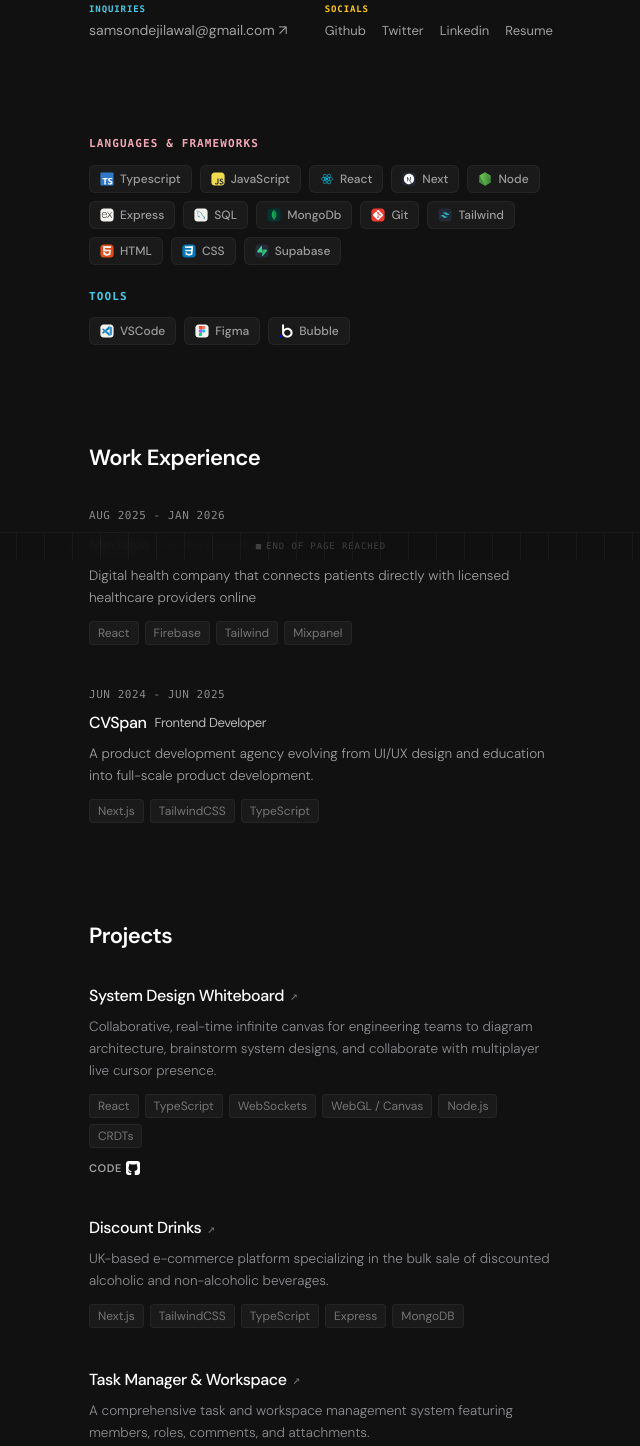
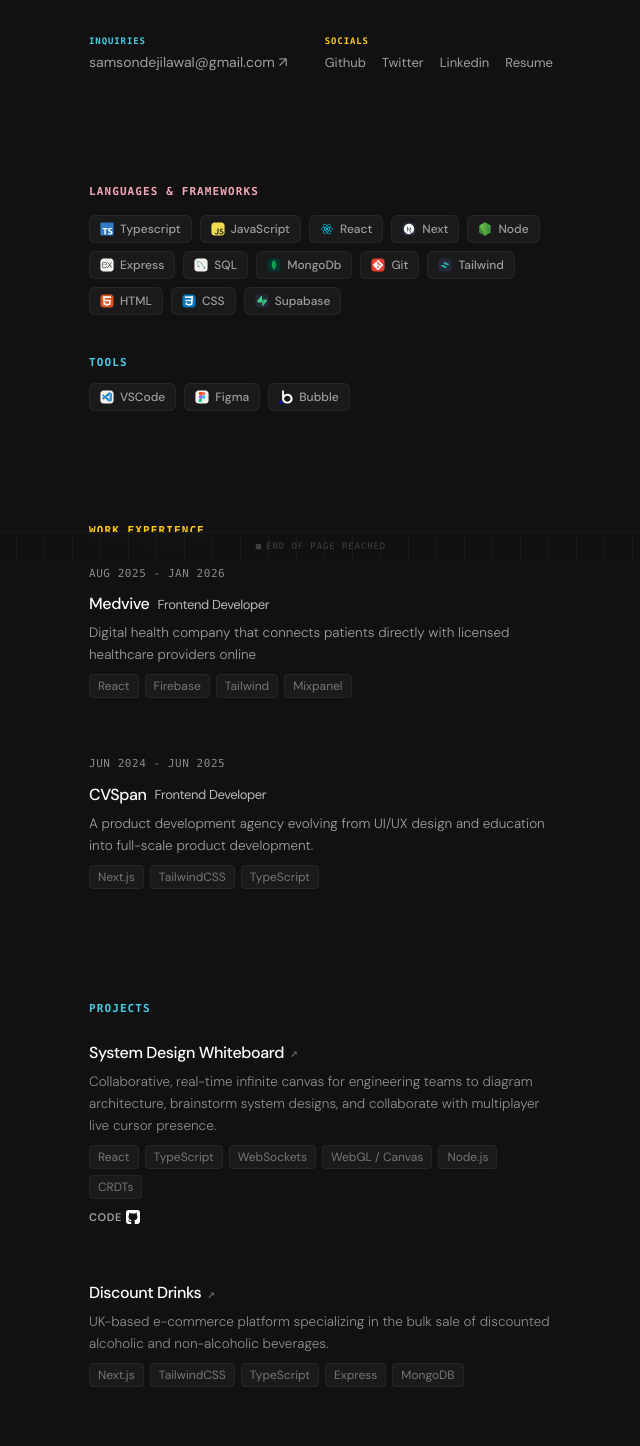
Before and after one commit to samsonlawal/My-Portfolio, a Next.js app: page / in a window 1280 px wide. Shown: the part 240-1686 px from the top of the page, without its empty margins (319-959 px from the left). Built offline with nearby package versions, Linux system fonts and the light colour scheme.

Commit message:
spacing and headers

```diff
--- a/src/app/page.tsx
+++ b/src/app/page.tsx
@@ -36,7 +36,7 @@
       </Head>
 
       <PortfolioGridFrame>
-        <div className="flex flex-col max-w-lg mx-auto min-h-screen w-full px-4 sm:px-6 font-dm-sans bg-[#fff] dark:bg-[#111] text-black transition-all duration-300 gap-16 md:gap-24 py-8 md:py-12 items-start text-left">
+        <div className="flex flex-col max-w-lg mx-auto min-h-screen w-full px-4 sm:px-6 font-dm-sans bg-[#fff] dark:bg-[#111] text-black transition-all duration-300 gap-20 md:gap-28 py-12 md:py-20 items-start text-left">
           <Main />
           <Skills />
           <Works />
--- a/src/components/pages/footer/FooterLayout.tsx
+++ b/src/components/pages/footer/FooterLayout.tsx
@@ -14,7 +14,7 @@
   }
 
   return (
-    <div className="w-full flex flex-col gap-8 text-left font-dm-sans">
+    <div className="w-full flex flex-col gap-10 text-left font-dm-sans">
       {/* Inquiries & Socials */}
       <div className="w-full flex flex-col gap-5">
         <div className="flex flex-col sm:flex-row gap-6 sm:justify-between pt-2 w-full">
--- a/src/components/pages/projects/ProjectsLayout.tsx
+++ b/src/components/pages/projects/ProjectsLayout.tsx
@@ -3,15 +3,15 @@
 
 export default function ProjectsLayout() {
   return (
-    <div className="flex flex-col w-full max-w-lg mt-4 gap-8 md:gap-10">
+    <div className="flex flex-col w-full max-w-lg gap-12 md:gap-14">
       {PROJECTS_DATA.map((project, index) => {
         return (
           <div
             key={index}
-            className="group flex flex-col w-full gap-2 transition-all duration-300 items-start text-left cursor-default"
+            className="group flex flex-col w-full gap-2.5 transition-all duration-300 items-start text-left cursor-default"
           >
-            <div className="flex flex-col w-full gap-2">
-              <div className="flex flex-col gap-0.5">
+            <div className="flex flex-col w-full gap-1.5">
+              <div className="flex flex-col">
                 <a
                   href={project.link}
                   target="_blank"
@@ -32,7 +32,7 @@
               </p>
 
               {/* Tech Stack Tags */}
-              <div className="flex flex-wrap gap-1.5 justify-start mt-1">
+              <div className="flex flex-wrap gap-1.5 justify-start mt-0.5">
                 {project.stack.split(" • ").map((tech, idx) => (
                   <span
                     key={idx}
--- a/src/components/pages/projects/index.tsx
+++ b/src/components/pages/projects/index.tsx
@@ -5,15 +5,15 @@
 export default function Projects() {
   return (
     <div className="w-full" id="projects">
-      <div className="flex flex-col gap-3 md:gap-4 w-full items-start font-dm-sans text-black justify-start">
+      <div className="flex flex-col gap-6 w-full items-start font-dm-sans text-black justify-start">
 
         {/* Header */}
-        <h3 className="text-[18px] lg:text-[22px] font-semibold tracking-tight text-[#fff] hover:text-[#48CAE4] transition-all duration-300">
+        <h2 className="font-mono text-[10px] md:text-[11px] tracking-widest uppercase text-[#48CAE4] font-bold select-none">
           Projects
-        </h3>
+        </h2>
 
         {/* Render Layout */}
-        <div className="w-full mt-0">
+        <div className="w-full">
           <ProjectsLayout />
         </div>
       </div>
--- a/src/components/pages/skills/index.tsx
+++ b/src/components/pages/skills/index.tsx
@@ -5,9 +5,9 @@
 
 export default function Skills() {
   return (
-    <div className="w-full flex flex-col gap-6" id="skills">
+    <div className="w-full flex flex-col gap-8 md:gap-10" id="skills">
       {/* Languages & Frameworks */}
-      <div className="flex flex-col gap-3 items-start text-left w-full">
+      <div className="flex flex-col gap-3.5 items-start text-left w-full">
         <span className="font-mono text-[10px] md:text-[11px] tracking-widest uppercase text-[#F1A7B4] font-bold">
           Languages & Frameworks
         </span>
--- a/src/components/pages/work/WorkLayout.tsx
+++ b/src/components/pages/work/WorkLayout.tsx
@@ -3,11 +3,11 @@
 
 export default function WorkLayout() {
   return (
-    <div className="flex flex-col w-full max-w-lg mt-4 gap-8 md:gap-10">
+    <div className="flex flex-col w-full max-w-lg gap-12 md:gap-14">
       {WORK_EXPERIENCE_DATA.map((work, index) => (
         <div
           key={index}
-          className="group flex flex-col w-full gap-2 transition-all duration-300 items-start text-left cursor-default"
+          className="group flex flex-col w-full gap-2.5 transition-all duration-300 items-start text-left cursor-default"
         >
           {/* Dates on the left */}
           <div className="text-[10px] md:text-[11px] text-white/50 font-mono tracking-wider pt-0.5 flex-shrink-0 uppercase whitespace-nowrap select-none">
@@ -15,8 +15,8 @@
           </div>
 
           {/* Details on the right */}
-          <div className="flex flex-col w-full gap-2">
-            <div className="flex flex-col gap-0.5">
+          <div className="flex flex-col w-full gap-1.5">
+            <div className="flex flex-col">
               <div className="flex flex-wrap gap-x-2 gap-y-0.5 items-baseline">
                 <a
                   href={work.link}
@@ -39,7 +39,7 @@
             </p>
 
             {/* Tech Stack Tags */}
-            <div className="flex flex-wrap gap-1.5 justify-start mt-1">
+            <div className="flex flex-wrap gap-1.5 justify-start mt-0.5">
               {work.stack.split(" • ").map((tech, idx) => (
                 <span
                   key={idx}
--- a/src/components/pages/work/index.tsx
+++ b/src/components/pages/work/index.tsx
@@ -8,13 +8,13 @@
 
   return (
     <div className="w-full h-fit" id="work">
-      <div className="flex flex-col gap-4 w-full items-start font-dm-sans text-black justify-start">
+      <div className="flex flex-col gap-6 w-full items-start font-dm-sans text-black justify-start">
 
         {/* Header */}
         <div>
-          <h3 className="text-[18px] lg:text-[22px] font-semibold tracking-tight text-[#fff] hover:text-[#FFC914] transition-colors duration-300">
+          <h2 className="font-mono text-[10px] md:text-[11px] tracking-widest uppercase text-[#FFC914] font-bold select-none">
             Work Experience
-          </h3>
+          </h2>
         </div>
 
         {/* Render Layout */}
```
